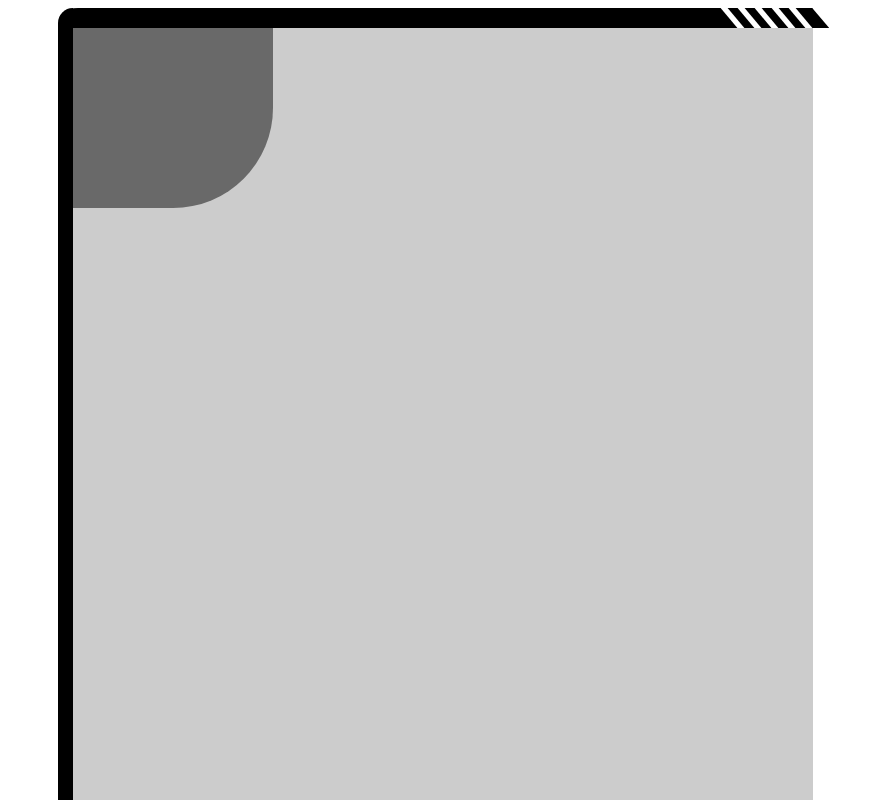
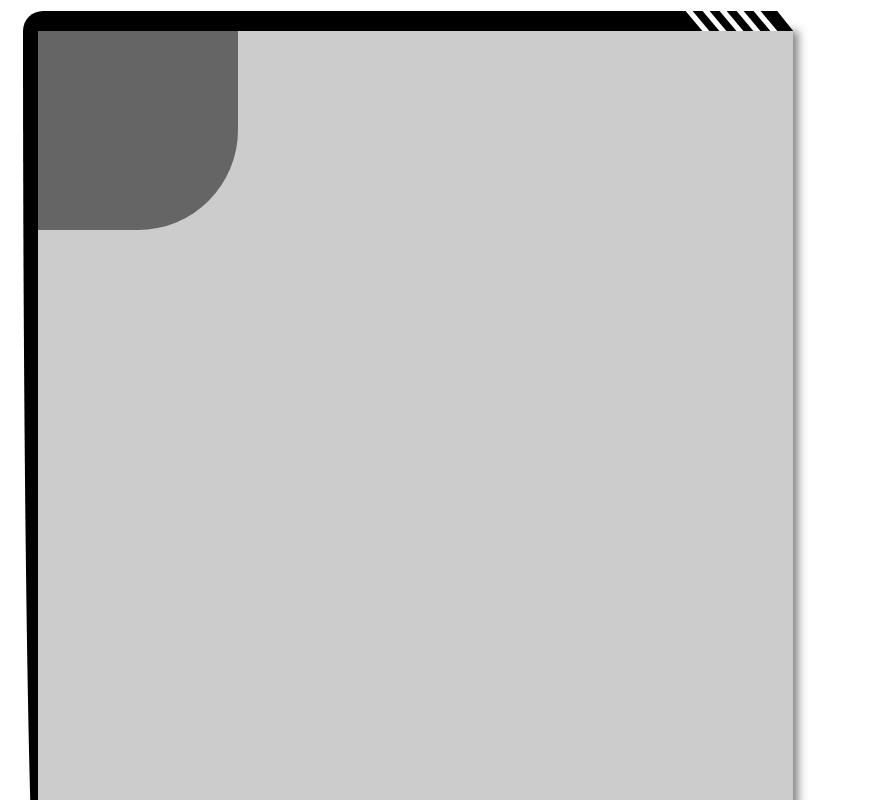
Before and after one commit to AlanFudge/forum-client, a React app: page / in a window 1280 px wide. Shown: the top 800 px of the page, without its empty margins (0-869 px from the left). Built offline with nearby package versions, Linux system fonts and the light colour scheme.

Commit message:
more stylin

```diff
--- a/src/App.css
+++ b/src/App.css
@@ -1,17 +1,25 @@
+:root {
+    --primary-color: white;
+    --trim-color: black;
+}
+
+body {
+    background-color: var(--primary-color);
+}
+
 .post {
     position: relative;
-    left: 50px;
     background-color: rgba(0, 0, 0, 0.2);
     width: 755px;
     padding: 0;
     height: 900px;
-    border-bottom-left-radius: 15px;
-    border-top-left-radius: 15px;
-    z-index: 1;
+    margin: 30px;
+    box-shadow: 3px 3px 10px 2px rgba(0, 0, 0, 0.5);
+    border-bottom-right-radius: 8px;
 }
 
 .containerStyle {
-    background-color: black;
+    background-color: var(--trim-color);
     width: 99.5%;
     height: 20px;
     display: flex;
@@ -19,13 +27,14 @@
     padding-right: 20px;
     position: relative;
     z-index: 1;
-    clip-path: polygon(0 0, calc(100% - 17px) 0, 100% 100%, 0 100%);
-    z-index: 4;
+    clip-path: polygon(0 0, calc(100% - 17px) 0, calc(100% - 1px) 100%, 0 100%);
     border-top-left-radius: 50px;
+    left: -15px;
+    top: -19px;
 }
 
 .divStyle {
-    background-color: white;
+    background-color: var(--primary-color);
     width: 7px;
     height: 100%;
     margin: 0 5px;
@@ -34,26 +43,22 @@
 }
 
 .avatar-container {
-    background-color: dimgray;
+    background-color: rgba(0, 0, 0, 0.5);
     width: 200px;
     height: 200px;
     margin: 0;
     padding: 0;
     position: relative;
-    right: -15px;
     bottom: 20px;
     border-bottom-right-radius: 50%;
-    box-shadow: 0 0 0 0 black;
 }
 
 .left-rule {
     height: 100%;
     width: 15px;
-    background-color: black;
+    background-color: var(--trim-color);
     position: absolute;
     top: 0;
-    left: 0;
-    border-bottom-left-radius: 50px;
-    border-top-left-radius: 50px;
-    z-index: 2;
+    left: -15px;
+    border-bottom-left-radius: 100%;
 }
```
Also changed, not shown: src/App.js (line endings or trailing spaces).
